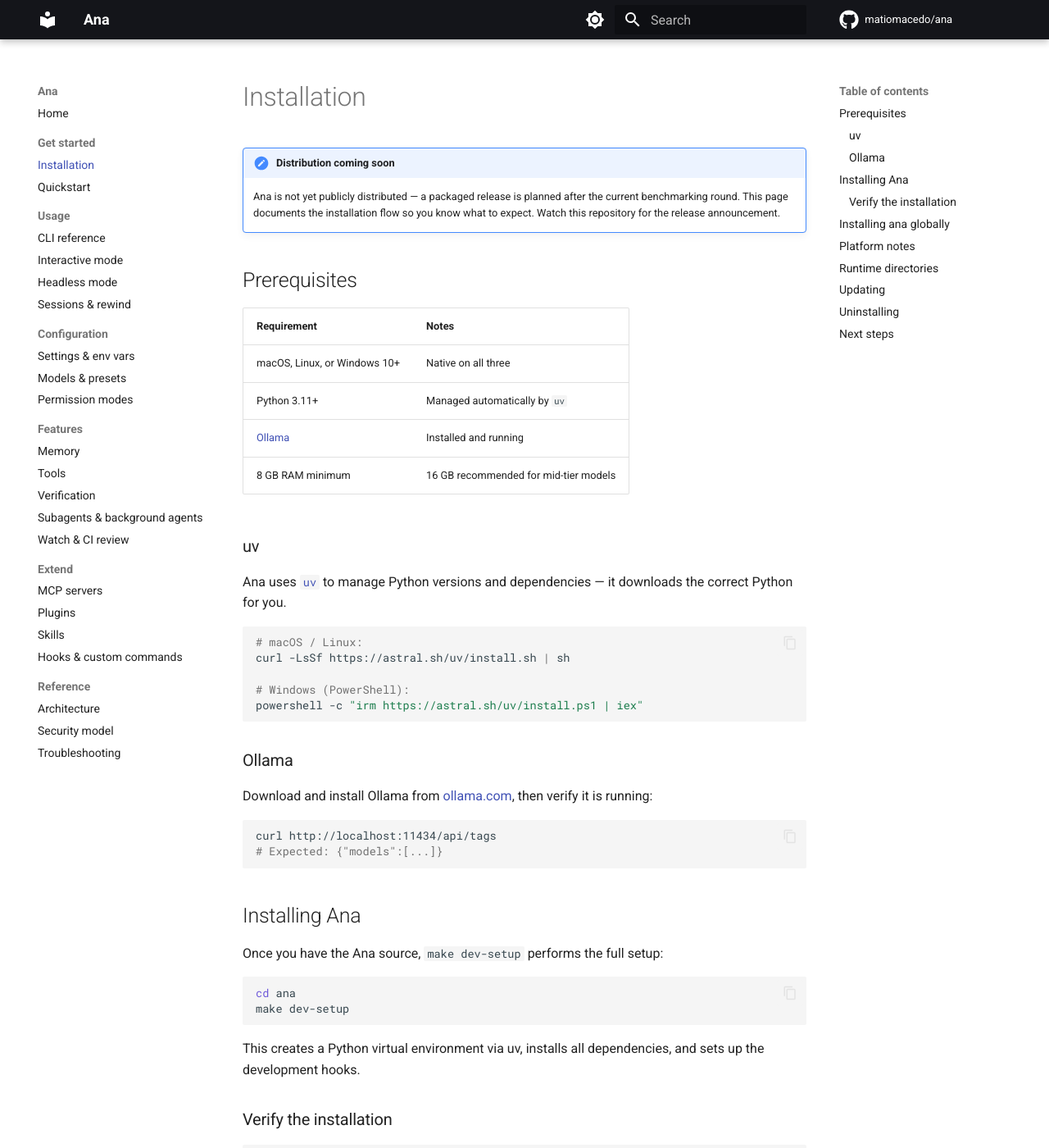
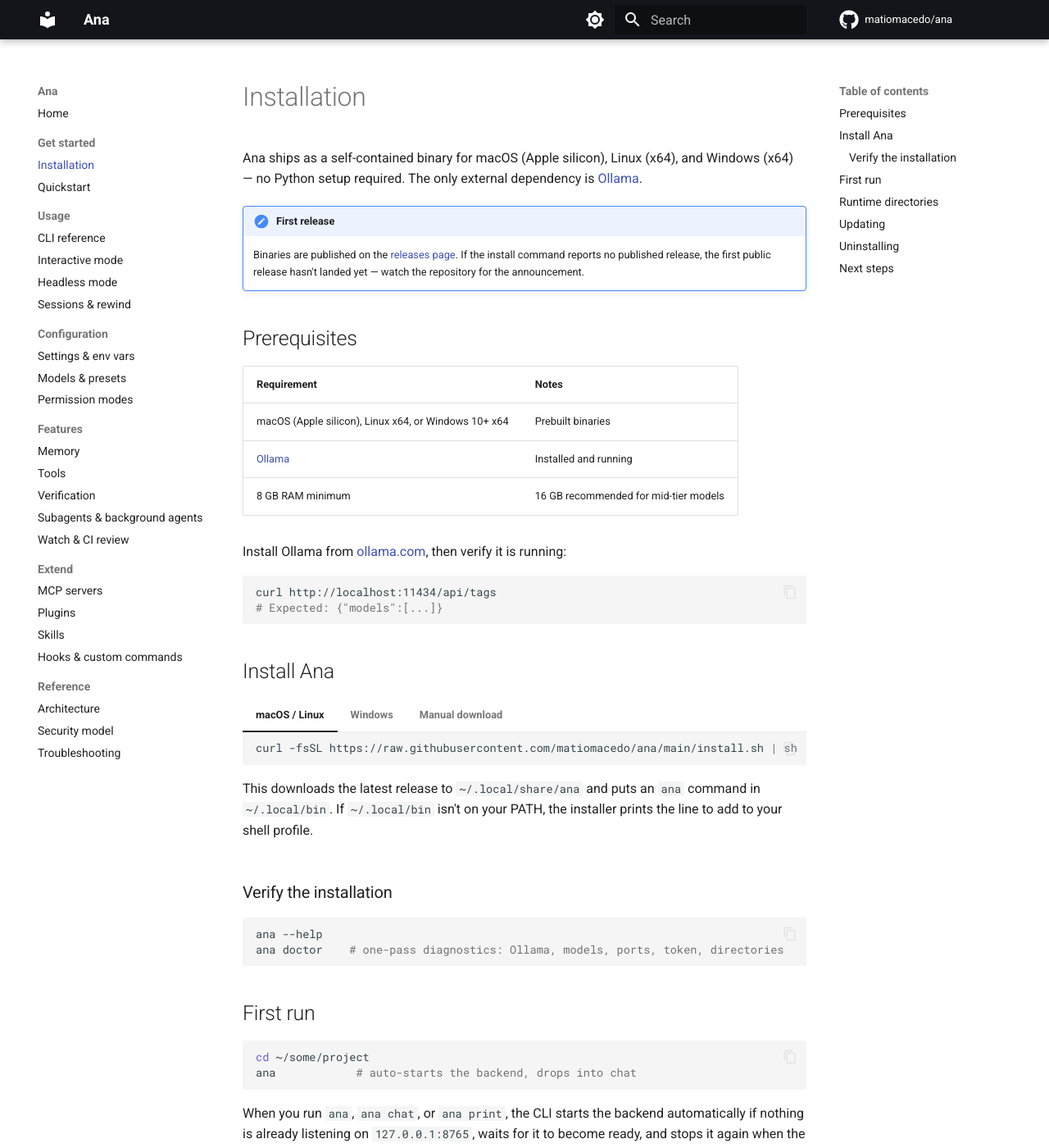
Before and after one commit to matiomacedo/ana, an MkDocs documentation site: the page built from docs/getting-started/installation.md, in a window 1280 px wide and 1400 px high. Shown: the whole window at 82% size. Built offline with MkDocs 1.6.1 and Material for MkDocs 9.7.7, drawn with Linux system fonts in a browser that asks for light colours; comment, search, counter and statistics services are not loaded; some of the changed text lies outside the part shown.

Commit message:
Add install scripts and binary installation docs
install.sh (macOS/Linux) and install.ps1 (Windows) pull the latest
GitHub Release; installation docs rewritten around the binary flow.

Co-Authored-By: Claude Fable 5 <noreply@anthropic.com>

````diff
--- a/docs/getting-started/installation.md
+++ b/docs/getting-started/installation.md
@@ -1,128 +1,90 @@
 # Installation
 
-!!! note "Distribution coming soon"
-    Ana is not yet publicly distributed — a packaged release is planned
-    after the current benchmarking round. This page documents the
-    installation flow so you know what to expect. Watch this repository
-    for the release announcement.
+Ana ships as a self-contained binary for macOS (Apple silicon), Linux
+(x64), and Windows (x64) — no Python setup required. The only external
+dependency is [Ollama](https://ollama.com).
+
+!!! note "First release"
+    Binaries are published on the [releases
+    page](https://github.com/matiomacedo/ana/releases). If the install
+    command reports no published release, the first public release hasn't
+    landed yet — watch the repository for the announcement.
 
 ## Prerequisites
 
 | Requirement | Notes |
 |---|---|
-| macOS, Linux, or Windows 10+ | Native on all three |
-| Python 3.11+ | Managed automatically by `uv` |
+| macOS (Apple silicon), Linux x64, or Windows 10+ x64 | Prebuilt binaries |
 | [Ollama](https://ollama.com) | Installed and running |
 | 8 GB RAM minimum | 16 GB recommended for mid-tier models |
 
-### uv
-
-Ana uses [`uv`](https://docs.astral.sh/uv/) to manage Python versions and
-dependencies — it downloads the correct Python for you.
-
-```bash
-# macOS / Linux:
-curl -LsSf https://astral.sh/uv/install.sh | sh
-
-# Windows (PowerShell):
-powershell -c "irm https://astral.sh/uv/install.ps1 | iex"
-```
-
-### Ollama
-
-Download and install Ollama from [ollama.com](https://ollama.com/download),
-then verify it is running:
+Install Ollama from [ollama.com](https://ollama.com/download), then verify
+it is running:
 
 ```bash
 curl http://localhost:11434/api/tags
 # Expected: {"models":[...]}
 ```
 
-## Installing Ana
+## Install Ana
 
-Once you have the Ana source, `make dev-setup` performs the full setup:
+=== "macOS / Linux"
 
-```bash
-cd ana
-make dev-setup
-```
+    ```bash
+    curl -fsSL https://raw.githubusercontent.com/matiomacedo/ana/main/install.sh | sh
+    ```
 
-This creates a Python virtual environment via uv, installs all dependencies,
-and sets up the development hooks.
+    This downloads the latest release to `~/.local/share/ana` and puts an
+    `ana` command in `~/.local/bin`. If `~/.local/bin` isn't on your PATH,
+    the installer prints the line to add to your shell profile.
+
+=== "Windows"
+
+    ```powershell
+    irm https://raw.githubusercontent.com/matiomacedo/ana/main/install.ps1 | iex
+    ```
+
+    This installs to `%LOCALAPPDATA%\Programs\ana` and adds it to your
+    user PATH (restart the terminal afterwards).
+
+=== "Manual download"
+
+    Grab the archive for your platform from the
+    [releases page](https://github.com/matiomacedo/ana/releases), verify it
+    against `ana-<version>-checksums.txt`, extract it anywhere, and run the
+    `ana` launcher inside. On macOS, if you downloaded through a browser
+    and Gatekeeper objects, clear the quarantine flag:
+
+    ```bash
+    xattr -dr com.apple.quarantine path/to/ana
+    ```
 
 ### Verify the installation
 
 ```bash
-uv run ana --help
-# Expected: help tree with chat, session, memory, skills, models, health, ...
-
-ana doctor
-# One-pass diagnostics: Python, uv, Ollama, models, ports, token, directories
+ana --help
+ana doctor    # one-pass diagnostics: Ollama, models, ports, token, directories
 ```
 
-## Installing `ana` globally
-
-To run `ana` from any directory like a system command (instead of
-`uv run ana` inside the repo):
-
-```bash
-make install      # uv tool install
-```
-
-This builds Ana into an isolated environment and puts the `ana` executable
-on your PATH (`~/.local/bin/ana`). After that, from any project directory:
+## First run
 
 ```bash
 cd ~/some/project
-ana               # auto-starts the backend, then drops into chat
+ana            # auto-starts the backend, drops into chat
 ```
 
 When you run `ana`, `ana chat`, or `ana print`, the CLI starts the backend
-automatically if nothing is already listening on `127.0.0.1:8765`, waits for
-it to become ready, and stops it again when the command exits (logs go to
-`~/.ana/daemon/backend.log`). If a backend is already running it is reused
-and left alone. Ollama must be running — `ana` prints a warning if it can't
-reach it.
+automatically if nothing is already listening on `127.0.0.1:8765`, waits
+for it to become ready, and stops it again when the command exits (logs go
+to `~/.ana/daemon/backend.log`). If a backend is already running it is
+reused and left alone. Ollama must be running — `ana` prints a warning if
+it can't reach it.
 
 Optionally enable shell completion:
 
 ```bash
 ana --install-completion
 ```
-
-Remove the global install with `make uninstall`.
-
-## Platform notes
-
-=== "macOS"
-
-    No additional steps. Ollama runs as a menubar app.
-
-=== "Linux"
-
-    Ollama runs as a systemd service after installation:
-
-    ```bash
-    systemctl --user status ollama
-    ```
-
-    Shell sandboxing can use Bubblewrap (`bwrap`) in addition to Docker —
-    see [Security](../reference/security.md#sandbox).
-
-=== "Windows"
-
-    Ana runs natively on Windows. The `Makefile` targets are POSIX-only, so
-    use the underlying `uv` commands directly:
-
-    ```powershell
-    uv sync                                       # instead of `make dev-setup`
-    uv run uvicorn ana.api.main:app --port 8765   # instead of `make dev-backend`
-    ```
-
-    `uv sync` pulls the Windows-only dependencies (`pywin32`, `pywinpty`)
-    automatically. The shell tools accept native commands (`dir`, `type`,
-    `findstr`, `where`, …) run via `cmd /c`. Token-file permissions use
-    Windows ACLs automatically — no manual steps needed.
 
 ## Runtime directories
 
@@ -154,18 +116,24 @@ These directories persist across restarts. Relocate everything with the
 
 ## Updating
 
-```bash
-git pull
-uv sync          # update Python deps
-make dev-setup   # re-run full setup (safe to run repeatedly)
-```
+Re-run the install command — it replaces the binary in place and leaves
+your `~/.ana/` data untouched.
 
 ## Uninstalling
 
-```bash
-make uninstall       # remove the global `ana` command
-rm -rf ~/.ana/       # remove all Ana runtime data
-```
+=== "macOS / Linux"
+
+    ```bash
+    rm -rf ~/.local/share/ana ~/.local/bin/ana   # the binary
+    rm -rf ~/.ana/                               # all Ana runtime data
+    ```
+
+=== "Windows"
+
+    ```powershell
+    Remove-Item -Recurse -Force "$env:LOCALAPPDATA\Programs\ana"   # the binary
+    Remove-Item -Recurse -Force "$env:USERPROFILE\.ana"            # runtime data
+    ```
 
 Deleting `~/.ana/` removes the token, all sessions, checkpoints, memory,
 skills, plugins, and settings. It is regenerated with defaults on the next
````
Also changed, not shown: README.md (+15 -2 lines), docs/getting-started/quickstart.md (+3 -5 lines), 2 other files.
